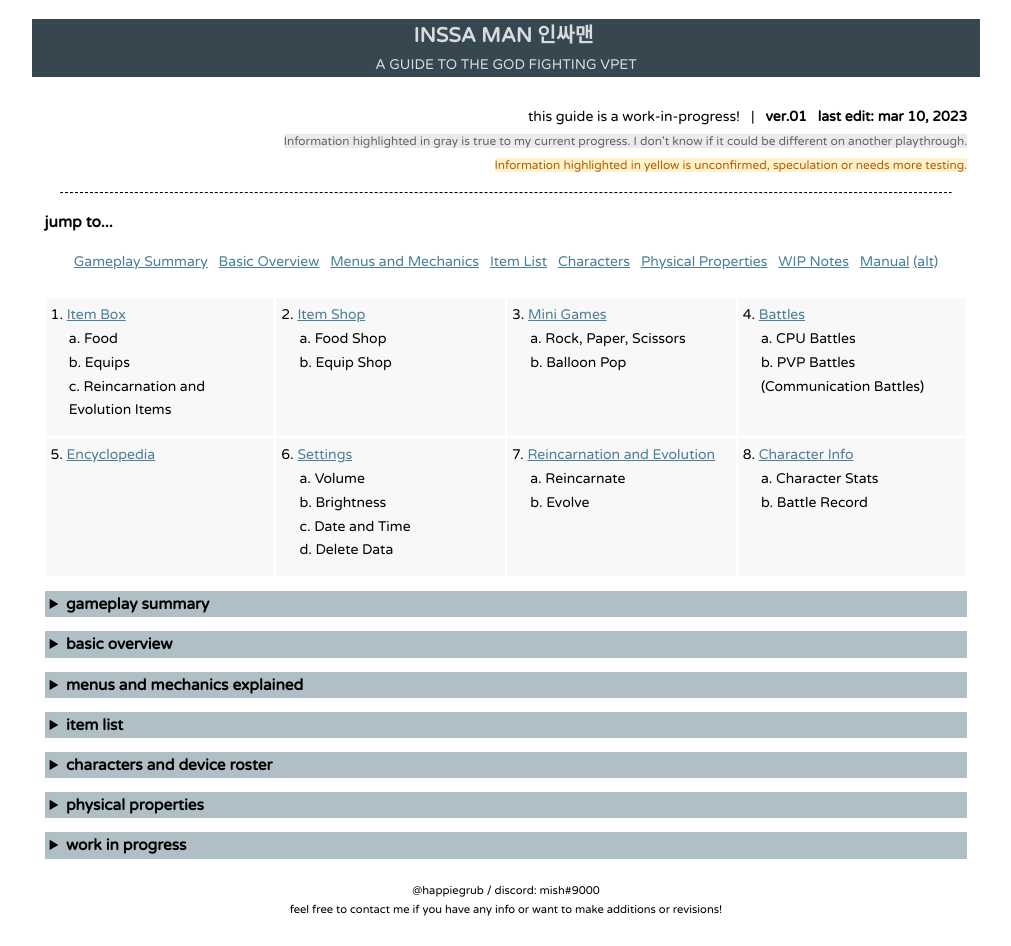
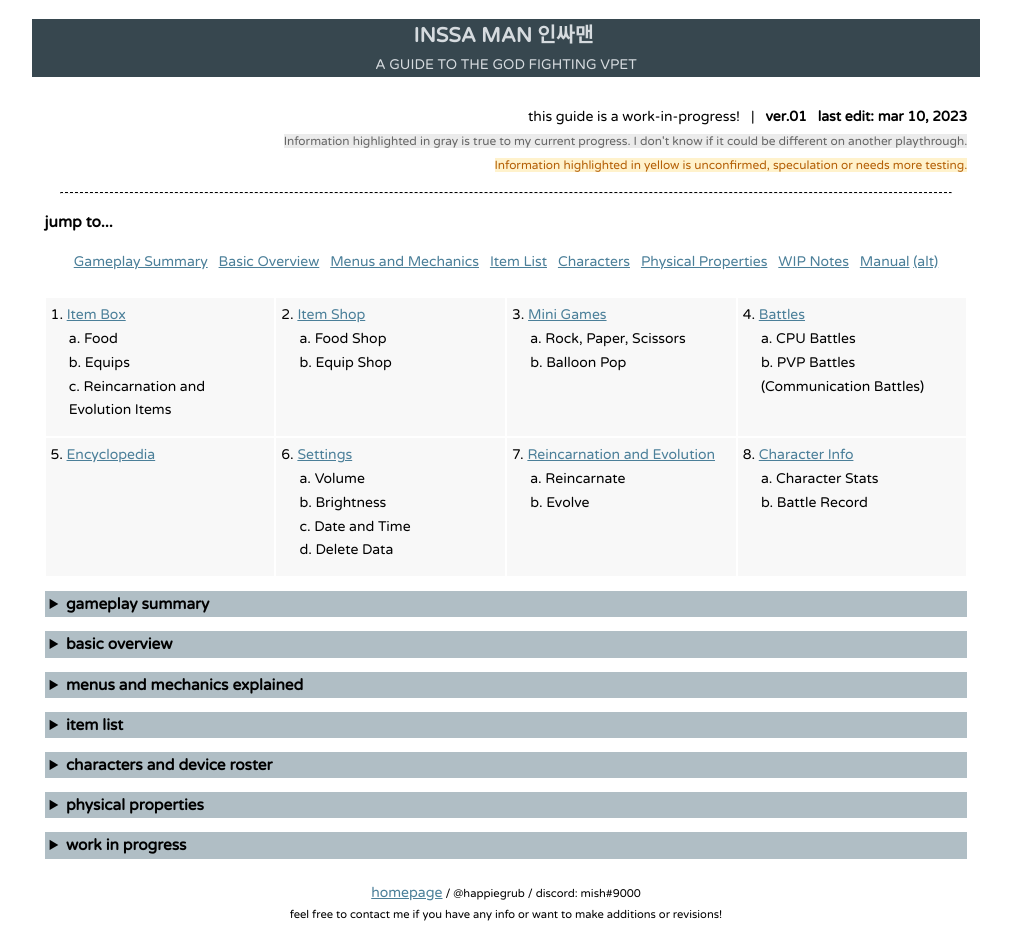
Before and after one commit to happiegrub/inssaman-guide, a plain HTML site: page index.html in a window 1280 px wide. Shown: the whole page, without its empty margins (134-1145 px from the left). Drawn offline with Linux system fonts and the light colour scheme.

Commit message:
Update index.html

```diff
--- a/index.html
+++ b/index.html
@@ -485,7 +485,7 @@ A GUIDE TO THE GOD FIGHTING VPET<p>
 	</details>
 
    </div>
-   <div class="footer">@happiegrub / discord: mish#9000<br>feel free to contact me if you have any info or want to make additions or revisions!</div>
+<div class="footer"><a href="https://happiegrub.github.io/">homepage</a> / @happiegrub / discord: mish#9000<br>feel free to contact me if you have any info or want to make additions or revisions!</div>
 </div>
 
 </body>
```
